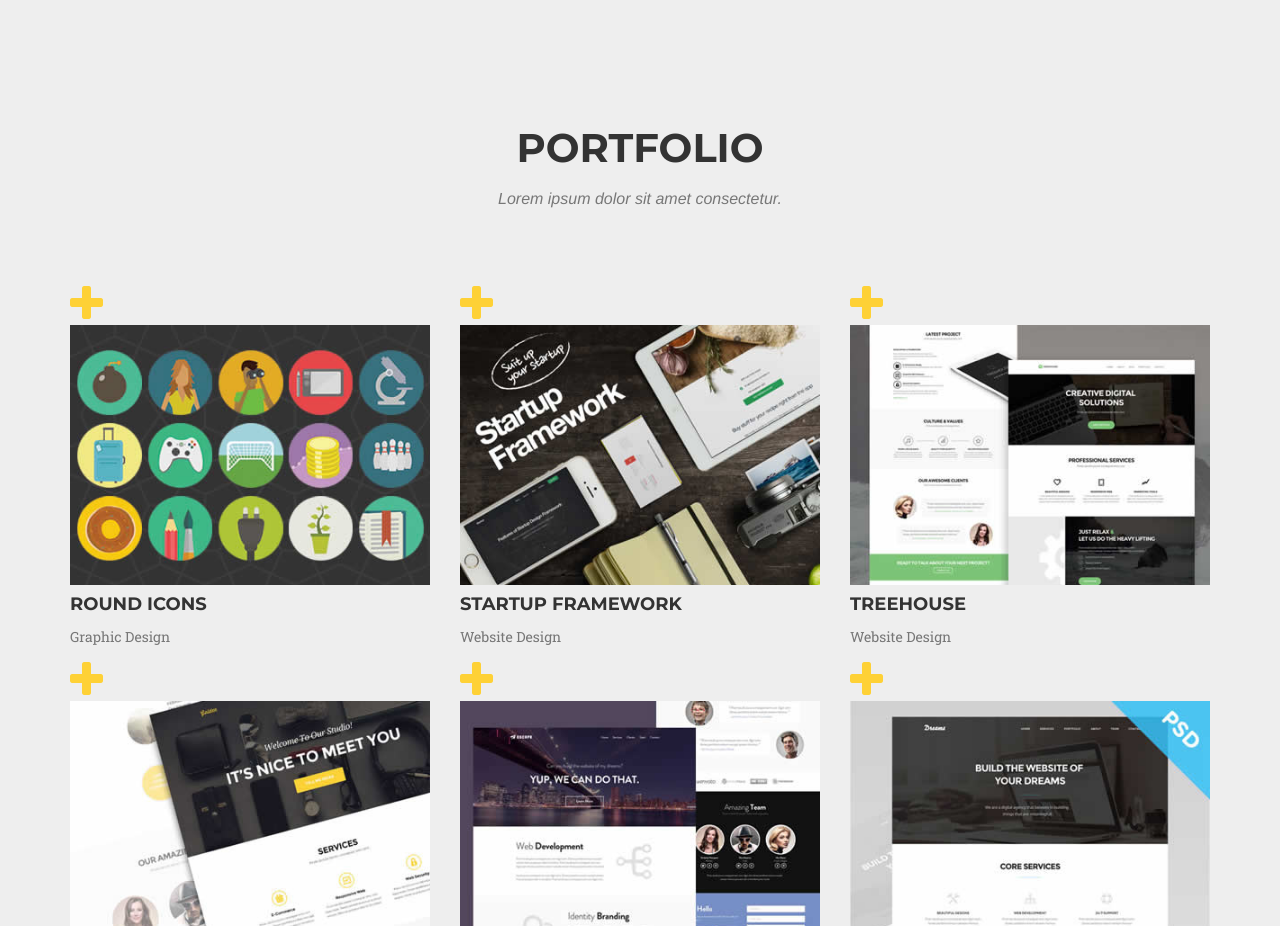
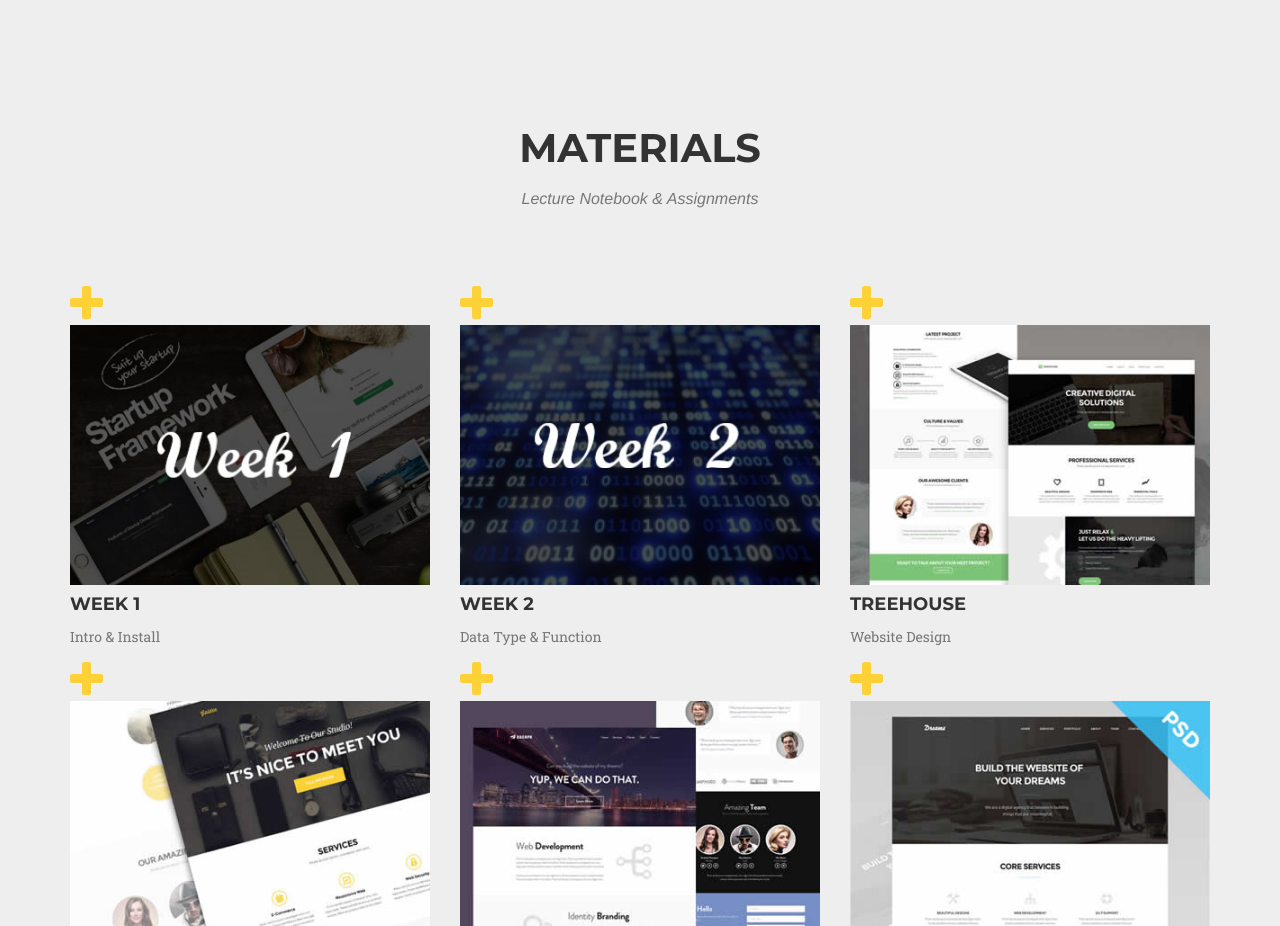
Before and after one commit to juniorworld/python-workshop, a website: page index.html in a window 1280 px wide. Shown: the part 3580-4506 px from the top of the page. Drawn offline with nearby package versions, Linux system fonts and the light colour scheme; a web font is replaced by a local one.

Commit message:
Update index.html

```diff
--- a/index.html
+++ b/index.html
@@ -226,8 +226,8 @@
         <div class="container">
             <div class="row">
                 <div class="col-lg-12 text-center">
-                    <h2 class="section-heading">Portfolio</h2>
-                    <h3 class="section-subheading text-muted">Lorem ipsum dolor sit amet consectetur.</h3>
+                    <h2 class="section-heading">Materials</h2>
+                    <h3 class="section-subheading text-muted">Lecture Notebook & Assignments</h3>
                 </div>
             </div>
             <div class="row">
@@ -238,11 +238,11 @@
                                 <i class="fa fa-plus fa-3x"></i>
                             </div>
                         </div>
-                        <img src="img/portfolio/roundicons.jpg" class="img-responsive" alt="">
+                        <img src="img/portfolio/week1.jpg" class="img-responsive" alt="">
                     </a>
                     <div class="portfolio-caption">
-                        <h4>Round Icons</h4>
-                        <p class="text-muted">Graphic Design</p>
+                        <h4>Week 1</h4>
+                        <p class="text-muted">Intro & Install</p>
                     </div>
                 </div>
                 <div class="col-md-4 col-sm-6 portfolio-item">
@@ -252,11 +252,11 @@
                                 <i class="fa fa-plus fa-3x"></i>
                             </div>
                         </div>
-                        <img src="img/portfolio/startup-framework.jpg" class="img-responsive" alt="">
+                        <img src="img/portfolio/week2.jpg" class="img-responsive" alt="">
                     </a>
                     <div class="portfolio-caption">
-                        <h4>Startup Framework</h4>
-                        <p class="text-muted">Website Design</p>
+                        <h4>Week 2</h4>
+                        <p class="text-muted">Data Type & Function</p>
                     </div>
                 </div>
                 <div class="col-md-4 col-sm-6 portfolio-item">
```
